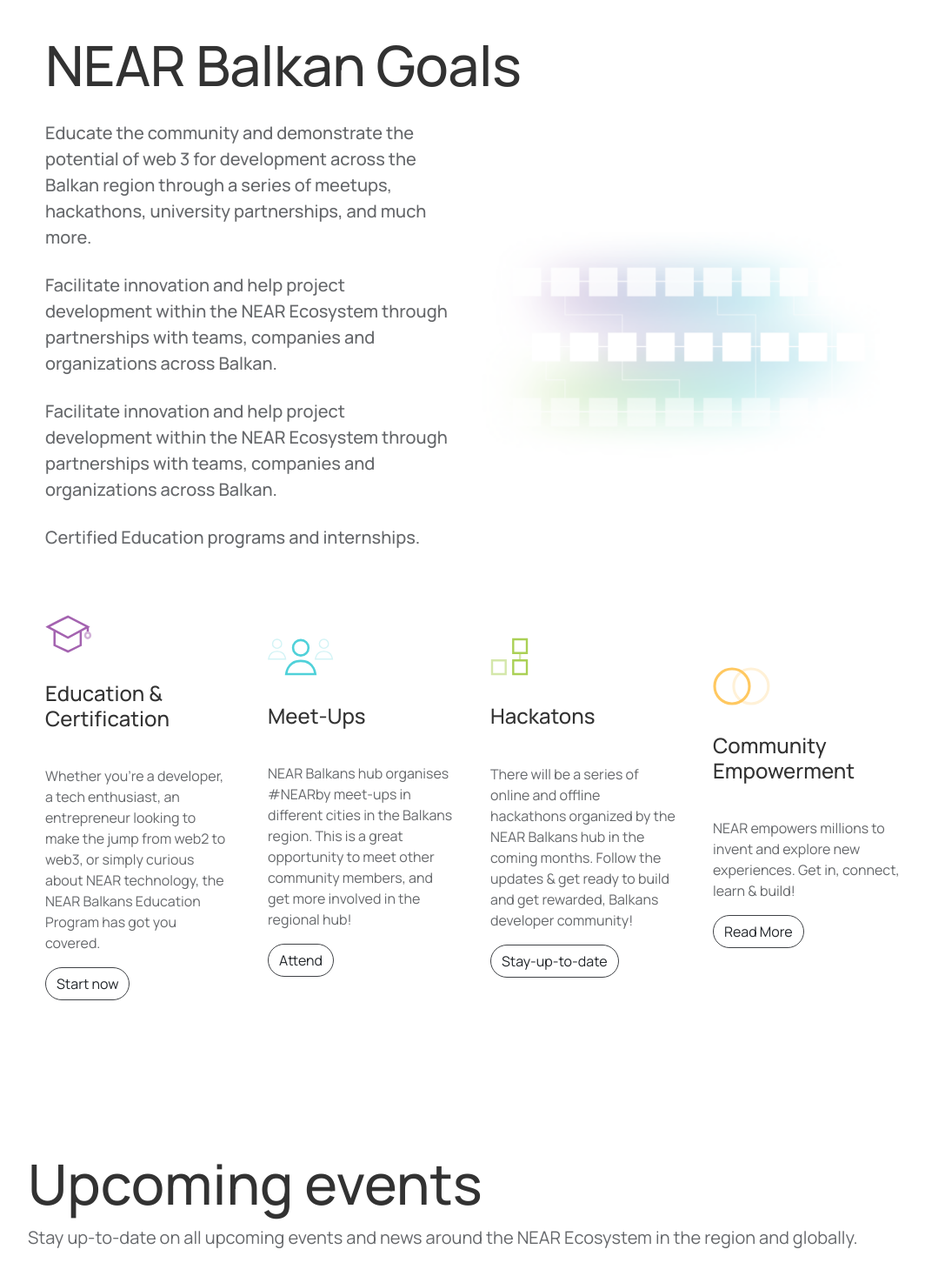
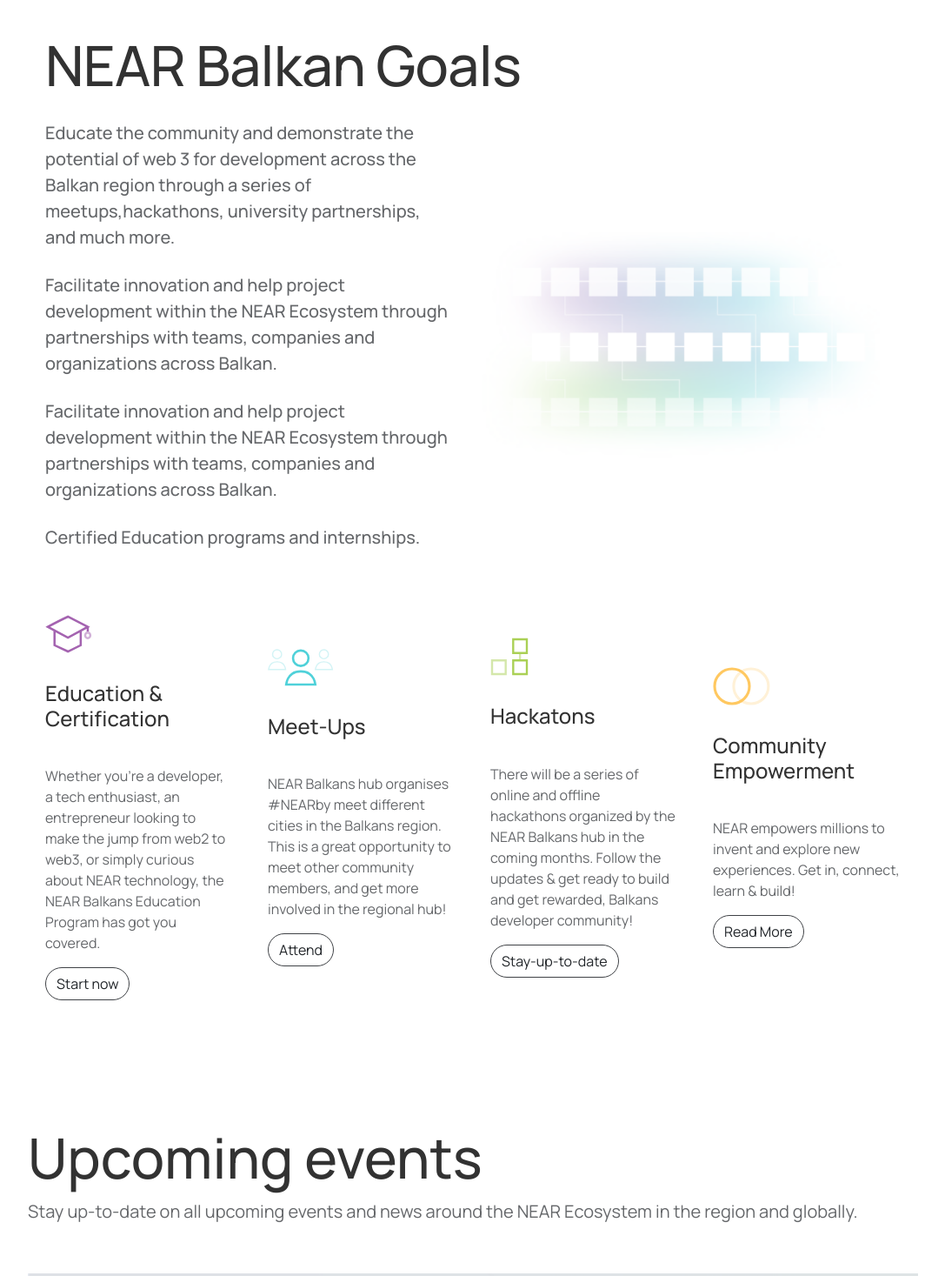
Before and after one commit to IvanaPusic/landing-page, a React (Vite) app: page / in a window 1280 px wide. Shown: the part 1330-2797 px from the top of the page at 87% size, without its empty margins (96-1183 px from the left). Built offline with nearby package versions, Linux system fonts and the light colour scheme.

Commit message:
refactor: refactor css classes and updating data.js

```diff
--- a/package.json
+++ b/package.json
@@ -12,6 +12,7 @@
   "dependencies": {
     "@popperjs/core": "^2.11.8",
     "bootstrap": "^5.3.1",
+    "prop-types": "^15.8.1",
     "react": "^18.2.0",
     "react-dom": "^18.2.0",
     "react-icons": "^4.10.1",
--- a/src/components/Header.jsx
+++ b/src/components/Header.jsx
@@ -11,7 +11,7 @@
 
   return (
     <>
-      {isNavOpen && <MobileMenu />}
+      {isNavOpen && <MobileMenu setIsNavOpen={setIsNavOpen} />}
       <header id='header'>
         <nav className='navbar navbar-expand-lg fixed-top bg-white bg-opacity-75'>
           <div className='navigation container-fluid d-lg-flex justify-lg-content-center align-items-lg-center gap-5'>
--- a/src/components/MobileMenu.jsx
+++ b/src/components/MobileMenu.jsx
@@ -1,3 +1,4 @@
+import { PropTypes } from 'prop-types';
 import { HashLink } from 'react-router-hash-link';
 import links from '../data';
 
@@ -25,4 +26,7 @@
   );
 };
 
+MobileMenu.propTypes = {
+  setIsNavOpen: PropTypes.func,
+};
 export default MobileMenu;
--- a/src/custom.css
+++ b/src/custom.css
@@ -21,15 +21,15 @@
   /* font-weight */
   --fw-500: 500;
   --fw-600: 600;
-
-  /* transitions */
-  --to-right: all 350ms ease;
+  /* transition */
+  --to-right: all 250ms ease;
 }
 
 body {
   min-height: 100vh;
   font-family: var(--ff-manrope);
   overflow-x: hidden;
+  box-sizing: border-box;
 }
 
 .carbon-btn,
@@ -50,15 +50,22 @@
   color: var(--clr-accent);
 }
 
-/* ------------------------- NAVIGATION ----------------------------------------------- */
+/* ------------------------- HOVER EFFECTS ----------------------------------------------- */
 
-.nav-link {
+.nav-link,
+.card-btn {
   transition: var(--to-right);
 }
 
+.card-btn:hover,
 .nav-link:hover {
   transform: translateX(3px);
+}
+.nav-link:hover {
   color: var(--clr-accent);
+}
+.card-btn:hover {
+  color: white;
 }
 /* ------------------------- HOME SECTION ----------------------------------------------- */
 
@@ -99,6 +106,10 @@
   font-size: var(--fs-normal);
 }
 
+.carbon-btn {
+  width: 17.8125rem;
+}
+
 .carbon-btn,
 .carbon-link {
   transition: var(--to-right);
@@ -117,7 +128,6 @@
   height: 26.25rem;
   overflow: hidden;
   z-index: 1;
-  background: linear-gradient(180deg, #fff 0%, #f0f6ff 100%);
 }
 
 .hub video {
@@ -128,6 +138,8 @@
   top: 0;
   left: 0;
   z-index: -1;
+  background: linear-gradient(180deg, #fff 0%, #f0f6ff 100%);
+  mix-blend-mode: multiply;
 }
 
 .hub-content {
@@ -148,8 +160,8 @@
   font-weight: var(--fw-500);
   line-height: 150%;
 }
-.hub h3,
-.hub p {
+.hub .title,
+.hub .info {
   z-index: 10;
 }
 
@@ -194,7 +206,7 @@
   padding-top: 1.5rem;
 }
 
-.education-card p {
+.education-card .info {
   opacity: 0.8;
   margin-top: 1rem;
 }
@@ -202,6 +214,7 @@
 .education-card .img-container {
   margin-bottom: 2rem;
 }
+
 .education-card .title {
   margin-bottom: 2.5rem;
 }
@@ -209,7 +222,7 @@
 /* ------------------------- EVENTS SECTION ----------------------------------------------- */
 
 .events {
-  padding-top: 8rem;
+  margin-top: 6.12rem;
 }
 .events-content,
 .events-calendar {
@@ -219,10 +232,12 @@
 .events-content .title {
   font-size: var(--fs-3-xl);
 }
+
 .events-content .info {
   font-size: var(--fs-xs);
   opacity: 0.8;
 }
+
 .events-calendar {
   width: 100vw;
 }
@@ -242,6 +257,7 @@
   left: 2rem;
   background-color: var(--clr-dark);
 }
+
 .not-found .title {
   font-size: var(--fs-2-xl);
   font-weight: var(--fw-600);
@@ -259,7 +275,6 @@
 
 @media (min-width: 62em) {
   /* Navigation */
-
   .navbar {
     height: 6rem;
   }
@@ -271,6 +286,7 @@
   .home-content {
     margin-left: 8rem;
   }
+
   .nav-list {
     margin-right: 23rem;
     display: flex;
@@ -313,6 +329,7 @@
 }
 
 @media (min-width: 75em) {
+  /* Navigation */
   .navbar {
     height: 8rem;
   }
@@ -320,13 +337,15 @@
   .nav-list {
     gap: 2.5rem;
   }
-  /* Home */
 
   .education,
   .events-content,
   .events-calendar {
     padding-inline: 8rem;
   }
+
+  /* Home */
+
   .home {
     height: 53.0625rem;
     display: flex;
@@ -364,6 +383,7 @@
     font-size: var(--fs-xl);
   }
 
+  /* Hub */
   .hub-content .title {
     font-size: var(--fs-4-xl);
   }
@@ -373,6 +393,7 @@
     font-size: var(--fs-normal);
   }
 
+  /* Goals */
   .goals {
     padding-inline: 8rem;
   }
@@ -384,6 +405,7 @@
     font-size: var(--fs-normal);
   }
 
+  /* Events */
   .events-content .title {
     font-size: var(--fs-4-xl);
   }
--- a/src/data.js
+++ b/src/data.js
@@ -1,3 +1,8 @@
+import communityIcon from './assets/community-icon.svg';
+import educationIcon from './assets/education-icon.svg';
+import groupIcon from './assets/group-icon.svg';
+import hackatonsIcon from './assets/hackatons-icon.svg';
+
 const links = [
   {
     id: 1,
@@ -31,4 +36,53 @@
   },
 ];
 
+export const cardInfo = [
+  {
+    id: 1,
+    image: educationIcon,
+    title: 'Education & Certification',
+    info: 'Whether you’re a developer, a tech enthusiast, an entrepreneur looking to make the jump from web2 to web3, or simply curious about NEAR technology, the NEAR Balkans Education Program has got you covered.',
+    buttonText: 'Start now',
+  },
+  {
+    id: 2,
+    image: groupIcon,
+    title: 'Meet-Ups',
+    info: 'NEAR Balkans hub organises #NEARby meet different cities in the Balkans region. This is a great opportunity to meet other community members, and get more involved in the regional hub!',
+    buttonText: 'Attend',
+  },
+  {
+    id: 3,
+    image: hackatonsIcon,
+    title: 'Hackatons',
+    info: '  There will be a series of online and offline hackathons organized by the NEAR Balkans hub in the coming months. Follow the updates & get ready to build and get rewarded, Balkans developer community!',
+    buttonText: 'Stay-up-to-date',
+  },
+  {
+    id: 4,
+    image: communityIcon,
+    title: 'Community Empowerment',
+    info: ' NEAR empowers millions to invent and explore new experiences. Get in, connect, learn & build!',
+    buttonText: 'Read More',
+  },
+];
+
+export const goalsInfo = [
+  {
+    id: 1,
+    text: ' Educate the community and demonstrate the potential of web 3 for development across the Balkan region through a series of meetups,hackathons, university partnerships, and much more.',
+  },
+  {
+    id: 2,
+    text: 'Facilitate innovation and help project development within the NEAR Ecosystem through partnerships with teams, companies and organizations across Balkan.',
+  },
+  {
+    id: 3,
+    text: 'Facilitate innovation and help project development within the NEAR Ecosystem through partnerships with teams, companies and organizations across Balkan.',
+  },
+  {
+    id: 4,
+    text: 'Certified Education programs and internships.',
+  },
+];
 export default links;
--- a/src/pages/Certifications.jsx
+++ b/src/pages/Certifications.jsx
@@ -1,9 +1,6 @@
-import communityIcon from '../assets/community-icon.svg';
-import educationIcon from '../assets/education-icon.svg';
 import goalsImg from '../assets/goals.png';
-import groupIcon from '../assets/group-icon.svg';
-import hackatonsIcon from '../assets/hackatons-icon.svg';
 import nearBalkans from '../assets/near-balkans.svg';
+import { cardInfo, goalsInfo } from '../data';
 const Certifications = () => {
   return (
     <section id='certifications' className='certifications container-fluid '>
@@ -15,24 +12,14 @@
         </div>
         <div className='row goals-content justify-content-lg-center align-items-lg-center'>
           <div className='col-md-6 goals-info'>
-            <p className='info text-light-gray'>
-              Educate the community and demonstrate the potential of web 3 for
-              development across the Balkan region through a series of meetups,
-              hackathons, university partnerships, and much more.
-            </p>
-            <p className=' info text-light-gray'>
-              Facilitate innovation and help project development within the NEAR
-              Ecosystem through partnerships with teams, companies and
-              organizations across Balkan.
-            </p>
-            <p className='info text-light-gray'>
-              Facilitate innovation and help project development within the NEAR
-              Ecosystem through partnerships with teams, companies and
-              organizations across Balkan.
-            </p>
-            <p className='info text-light-gray'>
-              Certified Education programs and internships.
-            </p>
+            {goalsInfo.map((goal) => {
+              const { id, text } = goal;
+              return (
+                <p className='info text-light-gray' key={id}>
+                  {text}
+                </p>
+              );
+            })}
           </div>
           <div className='col-md-6'>
             <div className='goals-img-container'>
@@ -47,56 +34,22 @@
         </div>
       </div>
       <div className='education'>
-        <div className='education-card '>
-          <div className='img-container'>
-            <img src={educationIcon} alt='education-icon' />
-          </div>
-          <h4 className='text-dark-gray title'>Education & Certification</h4>
-          <p className='text-light-gray info'>
-            Whether you’re a developer, a tech enthusiast, an entrepreneur
-            looking to make the jump from web2 to web3, or simply curious about
-            NEAR technology, the NEAR Balkans Education Program has got you
-            covered.
-          </p>
-          <button className='btn-outline-dark btn card-btn'>Start now</button>
-        </div>
-        <div className='education-card'>
-          <div className='img-container'>
-            <img src={groupIcon} alt='group-icon' />
-          </div>
-          <h4 className='text-dark-gray title'>Meet-Ups</h4>
-          <p className='text-light-gray info'>
-            NEAR Balkans hub organises #NEARby meet-ups in different cities in
-            the Balkans region. This is a great opportunity to meet other
-            community members, and get more involved in the regional hub!
-          </p>
-          <button className='btn btn-outline-dark card-btn'>Attend</button>
-        </div>
-        <div className='education-card '>
-          <div className='img-container'>
-            <img src={hackatonsIcon} alt='hackatons-icon' />
-          </div>
-          <h4 className='text-dark-gray title'>Hackatons</h4>
-          <p className='text-light-gray info'>
-            There will be a series of online and offline hackathons organized by
-            the NEAR Balkans hub in the coming months. Follow the updates & get
-            ready to build and get rewarded, Balkans developer community!
-          </p>
-          <button className='btn btn-outline-dark card-btn'>
-            Stay-up-to-date
-          </button>
-        </div>
-        <div className='education-card'>
-          <div className='img-container'>
-            <img src={communityIcon} alt='community' />
-          </div>
-          <h4 className='text-dark-gray title'>Community Empowerment</h4>
-          <p className='text-light-gray info'>
-            NEAR empowers millions to invent and explore new experiences. Get
-            in, connect, learn & build!
-          </p>
-          <button className='btn btn-outline-dark card-btn'>Read More</button>
-        </div>
+        {cardInfo.map((card) => {
+          const { id, image, title, info, buttonText } = card;
+
+          return (
+            <article className='education-card' key={id}>
+              <div className='img-container'>
+                <img src={image} alt={title} />
+              </div>
+              <h4 className='title text-dark-gray'>{title}</h4>
+              <p className='info text-light-gray'>{info}</p>
+              <button className='card-btn btn btn-outline-dark'>
+                {buttonText}
+              </button>
+            </article>
+          );
+        })}
       </div>
     </section>
   );
--- a/src/pages/Home.jsx
+++ b/src/pages/Home.jsx
@@ -1,7 +1,7 @@
 const Home = () => {
   return (
     <>
-      <section
+      <main
         id='home'
         className='home d-flex justify-content-lg-start align-items-lg-start'
       >
@@ -27,7 +27,7 @@
             </button>
           </div>
         </div>
-      </section>
+      </main>
 
       <section className='hub'>
         <video id='background-video' autoPlay loop muted>
```
Also changed, not shown: 1 other file (tests, documents, lock files or other folders).
